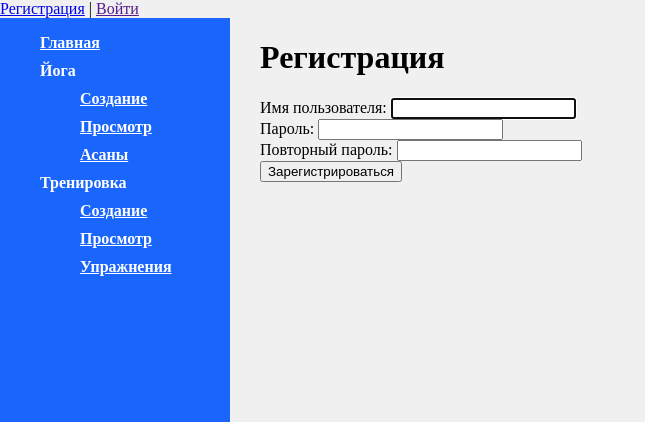
After one commit to mika-akopyan/training_diary, a Django app: page /registration/ in a window 1280 px wide. The commit adds this page. Shown: the top 422 px of the page, without its empty margins (0-645 px from the left). Run offline with Django 5.2, Linux system fonts and the light colour scheme.

Commit message:
feat: Create a registration page

```diff
--- /dev/null
+++ b/website/diary_training_sessions/main/forms.py
@@ -0,0 +1,13 @@
+from django import forms
+from django.contrib.auth.forms import UserCreationForm
+from django.contrib.auth.models import User
+
+
+class UserRegistrationForm(UserCreationForm):
+    username = forms.CharField(label='Имя пользователя', widget=forms.TextInput(attrs={'class': 'form__input'}))
+    password1 = forms.CharField(label='Пароль', widget=forms.PasswordInput(attrs={'class': 'form__input'}))
+    password2 = forms.CharField(label='Повторный пароль', widget=forms.PasswordInput(attrs={'class': 'form__input'}))
+
+    class Meta:
+        model = User
+        fields = ['username', 'password1', 'password2']
--- a/website/diary_training_sessions/main/templates/main/base.html
+++ b/website/diary_training_sessions/main/templates/main/base.html
@@ -11,7 +11,7 @@
 </head>
 <body>
     <header>
-        <a href="">Регистрация</a>
+        <a href="{% url "user_registration" %}">Регистрация</a>
         <span>|</span>
         <a href="">Войти</a>
     </header>
--- /dev/null
+++ b/website/diary_training_sessions/main/templates/main/user_registration.html
@@ -0,0 +1,21 @@
+{% extends "main/base.html" %}
+
+{% block title %}Регистрация{% endblock title %}
+
+{% block link %}{% endblock link %}
+
+{% block content %}
+    <form class='form' action="" method="post">
+        {% csrf_token %}
+        <h1 class='form__header'>Регистрация</h1>
+        <div>{{ form.non_field_errors }}</div>
+        <div class="grid-container">
+            {% for f in form %}
+                <label class='form__label' for="{{ f.id_for_label }}">{{ f.label }}:</label>
+                {{ f }}
+                <div>{{ f.errors }}</div>
+            {% endfor %}
+        </div>
+        <button type="submit">Зарегистрироваться</button>
+    </form>
+{% endblock content %}
--- a/website/diary_training_sessions/main/urls.py
+++ b/website/diary_training_sessions/main/urls.py
@@ -4,4 +4,5 @@ from .views import *
 
 urlpatterns = [
     path('', index, name='home'),
+    path('registration/', UserRegistrationView.as_view(), name='user_registration'),
 ]
--- a/website/diary_training_sessions/main/views.py
+++ b/website/diary_training_sessions/main/views.py
@@ -1,6 +1,17 @@
 from django.shortcuts import render, HttpResponse
+from django.views.generic import CreateView
+from django.urls import reverse_lazy
+
+from .forms import *
 
 # Create your views here.
 
 def index(requst):
     return render(requst, 'main/index.html')
+
+
+class UserRegistrationView(CreateView):
+    form_class = UserRegistrationForm
+    template_name = 'main/user_registration.html'
+    context_object_name = 'form'
+    success_url = reverse_lazy('home')
```
